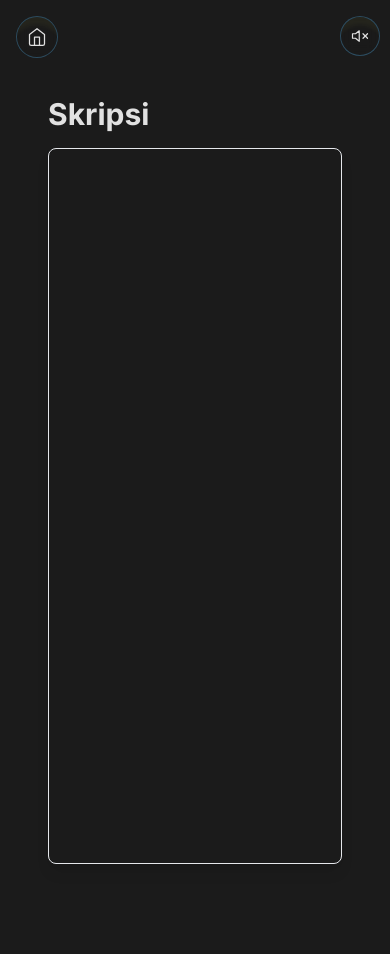
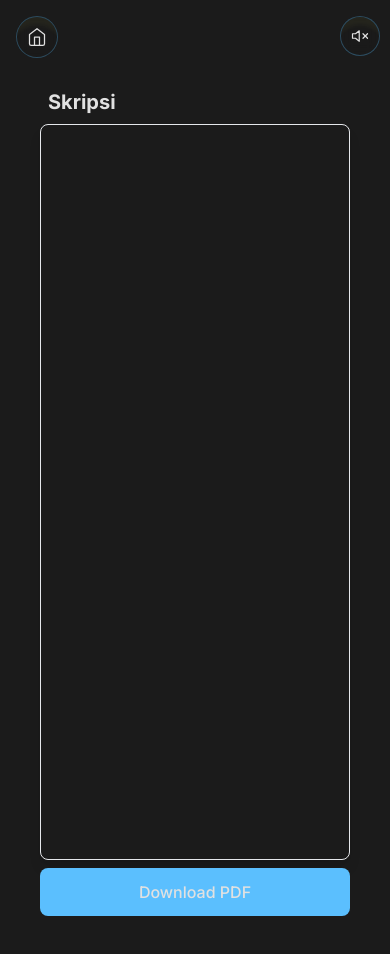
Before and after one commit to mahsanfurqan/Porto, a Next.js app: page /skripsi in a window 390 px wide. Shown: the top 954 px of the page. Built offline with nearby package versions, Linux system fonts and the light colour scheme.

Commit message:
skripsi 2

```diff
--- a/src/app/(subPages)/skripsi/page.tsx
+++ b/src/app/(subPages)/skripsi/page.tsx
@@ -7,18 +7,31 @@ export const metadata = {
 
 export default function SkripsiPage() {
   return (
-    <div className="w-full h-screen flex flex-col items-center justify-center bg-background">
-      <div className="w-full h-full max-w-7xl mx-auto p-4">
-        <h1 className="text-3xl font-bold mb-4 text-foreground">Skripsi</h1>
+    <div className="w-full h-screen flex flex-col bg-background">
+      <div className="w-full h-full flex flex-col p-2 sm:p-4 md:p-6">
+        <h1 className="text-xl sm:text-2xl md:text-3xl font-bold mb-2 sm:mb-4 text-foreground px-2">
+          Skripsi
+        </h1>
 
         {/* PDF Viewer Container */}
-        <div className="w-full h-[calc(100vh-8rem)] border border-border rounded-lg overflow-hidden shadow-lg">
+        <div className="w-full flex-1 border border-border rounded-lg overflow-hidden shadow-lg">
           <iframe
             src="/skripsi.pdf"
             className="w-full h-full"
             title="Skripsi PDF"
           />
         </div>
+
+        {/* Download button for mobile */}
+        <div className="mt-2 sm:mt-4 md:hidden">
+          <a
+            href="/skripsi.pdf"
+            download
+            className="block w-full bg-accent text-accent-foreground py-3 px-4 rounded-lg text-center font-medium hover:opacity-90 transition-opacity"
+          >
+            Download PDF
+          </a>
+        </div>
       </div>
     </div>
   );
```
